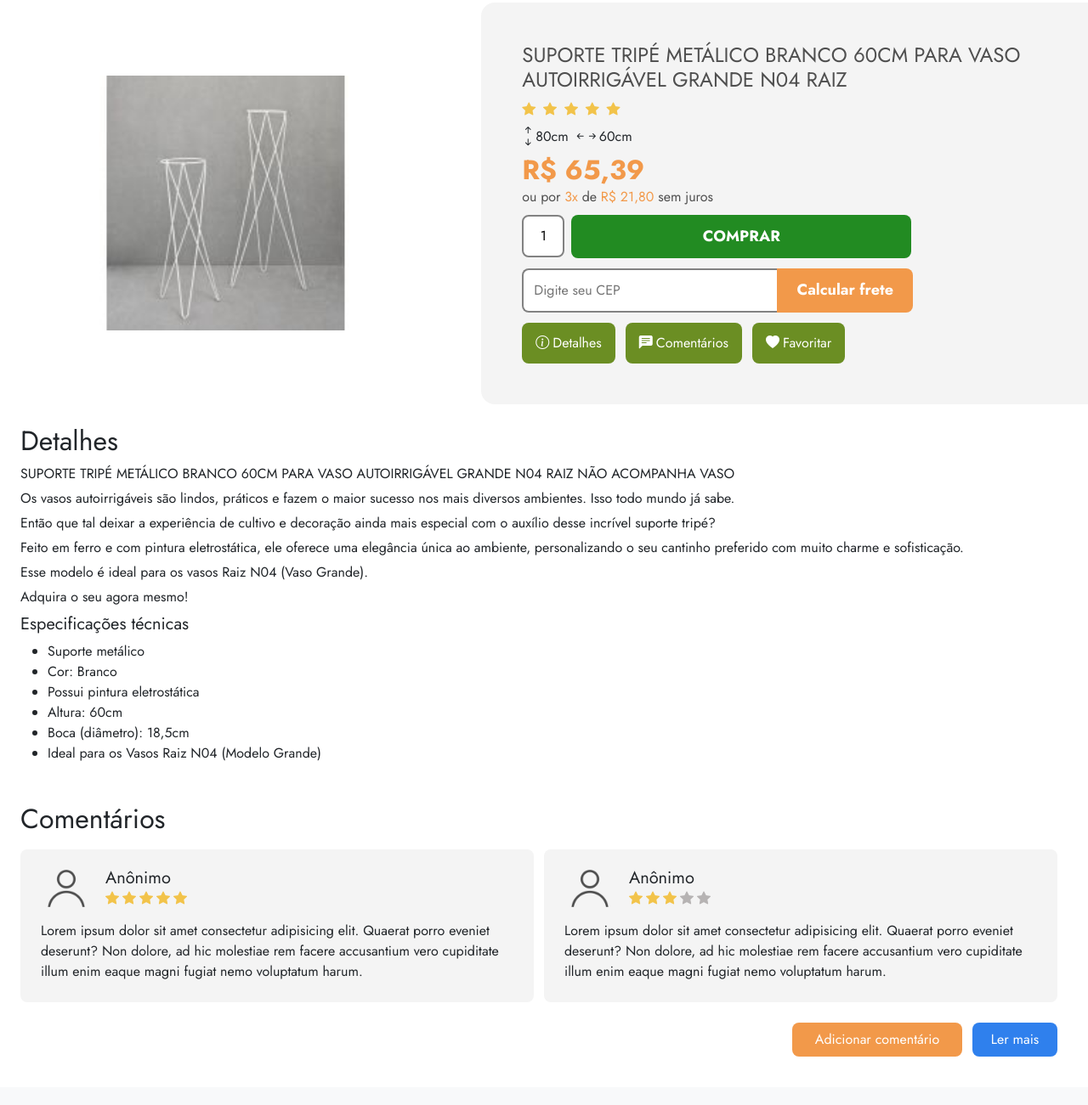
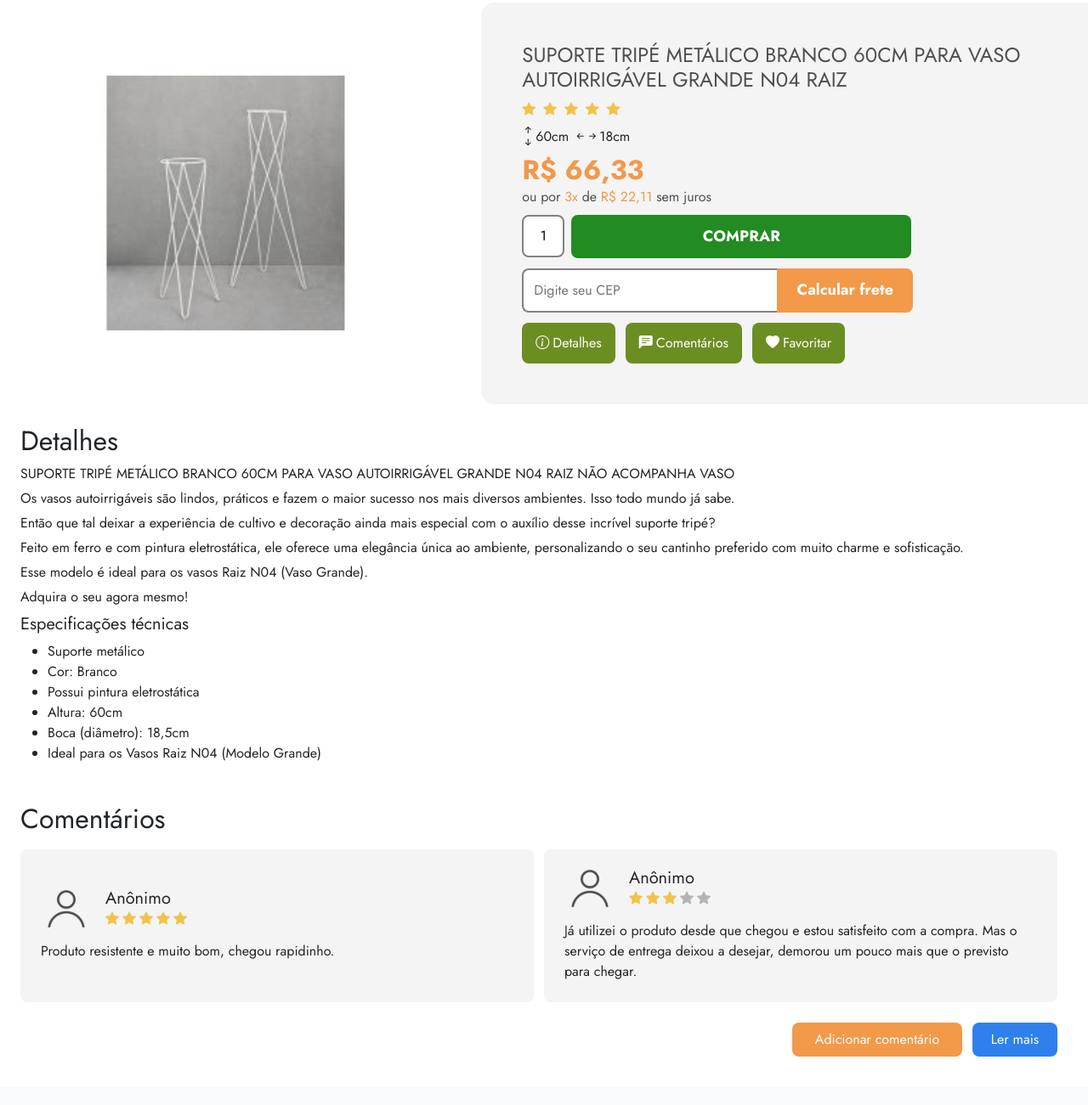
Before and after one commit to ImFelippe365/Florescer-Website, a plain HTML site: page product 1.html in a window 1280 px wide. Shown: the part 205-1506 px from the top of the page at 85% size. Drawn offline with nearby package versions, Linux system fonts and the light colour scheme; a web font is replaced by a local one.

Commit message:
Updating last features

```diff
--- a/product 1.html
+++ b/product 1.html
@@ -110,14 +110,14 @@
                 </div>
                 <div class="productSize">
                     <i class="bi bi-arrows-angle-expand heightSize"></i>
-                    <span>80cm</span>
+                    <span>60cm</span>
 
                     <i class="bi bi-arrows-angle-expand widthSize"></i>
-                    <span>60cm</span>
+                    <span>18cm</span>
                 </div>
 
-                <h3 class="price">R$ 65,39</h3>
-                <p class="formPrice">ou por <span class="highlight">3x</span> de <span class="highlight">R$ 21,80</span>
+                <h3 class="price">R$ 66,33</h3>
+                <p class="formPrice">ou por <span class="highlight">3x</span> de <span class="highlight">R$ 22,11</span>
                     sem juros</p>
 
                 <div class="buyContainer">
@@ -206,10 +206,7 @@
                             </div>
                         </div>
                         <div class="commentContent">
-                            Lorem ipsum dolor sit amet consectetur adipisicing elit. Quaerat porro eveniet deserunt? Non
-                            dolore, ad hic molestiae rem facere accusantium vero cupiditate illum enim eaque magni
-                            fugiat
-                            nemo voluptatum harum.
+                            Produto resistente e muito bom, chegou rapidinho.
                         </div>
                     </div>
                 </div>
@@ -234,10 +231,7 @@
                             </div>
                         </div>
                         <div class="commentContent">
-                            Lorem ipsum dolor sit amet consectetur adipisicing elit. Quaerat porro eveniet deserunt? Non
-                            dolore, ad hic molestiae rem facere accusantium vero cupiditate illum enim eaque magni
-                            fugiat
-                            nemo voluptatum harum.
+                            Já utilizei o produto desde que chegou e estou satisfeito com a compra. Mas o serviço de entrega deixou a desejar, demorou um pouco mais que o previsto para chegar.
                         </div>
                     </div>
                 </div>
```
Also changed, not shown: css/about.css (+17 -0 lines), faq.html (+4 -4 lines), index.html (+2 -2 lines), product 2.html (+1 -1 lines), sobre_nos.html (+1 -1 lines).
